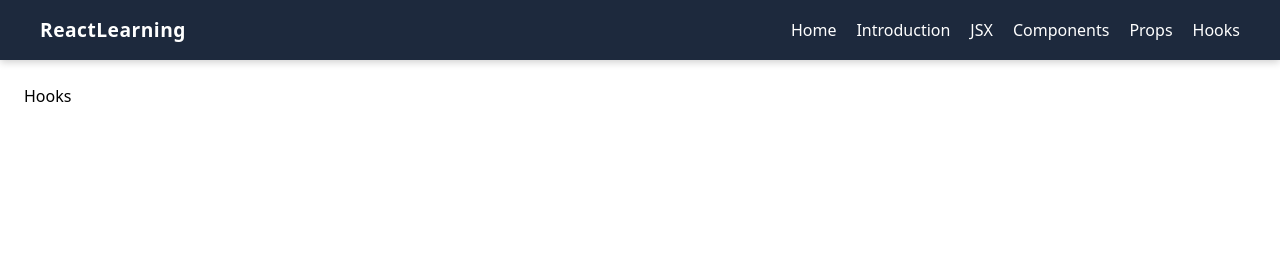
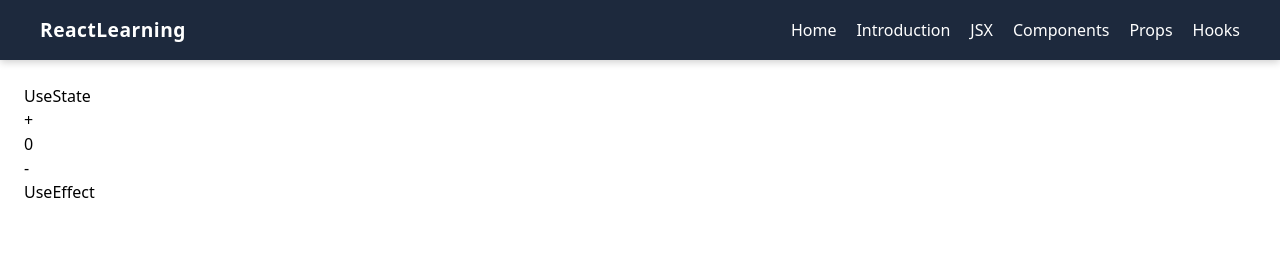
Before and after one commit to Sujeeththan/react-learning-2, a React (Vite) app: page /hooks in a window 1280 px wide. Shown: the top 254 px of the page. Built offline with nearby package versions, Linux system fonts and the light colour scheme.

Commit message:
Hooks and userEffect add

```diff
--- /dev/null
+++ b/src/componensts/hooks/UseEffect.jsx
@@ -0,0 +1,9 @@
+import React from 'react'
+
+function UseEffect() {
+  return (
+    <div>UseEffect</div>
+  )
+}
+
+export default UseEffect
--- a/src/pages/Hooks.jsx
+++ b/src/pages/Hooks.jsx
@@ -1,8 +1,13 @@
 import React from 'react'
+import UseState from '../componensts/hooks/UseState'
+import UseEffect from '../componensts/hooks/UseEffect'
 
 function Hooks() {
   return (
-    <div>Hooks</div>
+  <>
+   <UseState />
+   <UseEffect />
+  </>
   )
 }
 
```
